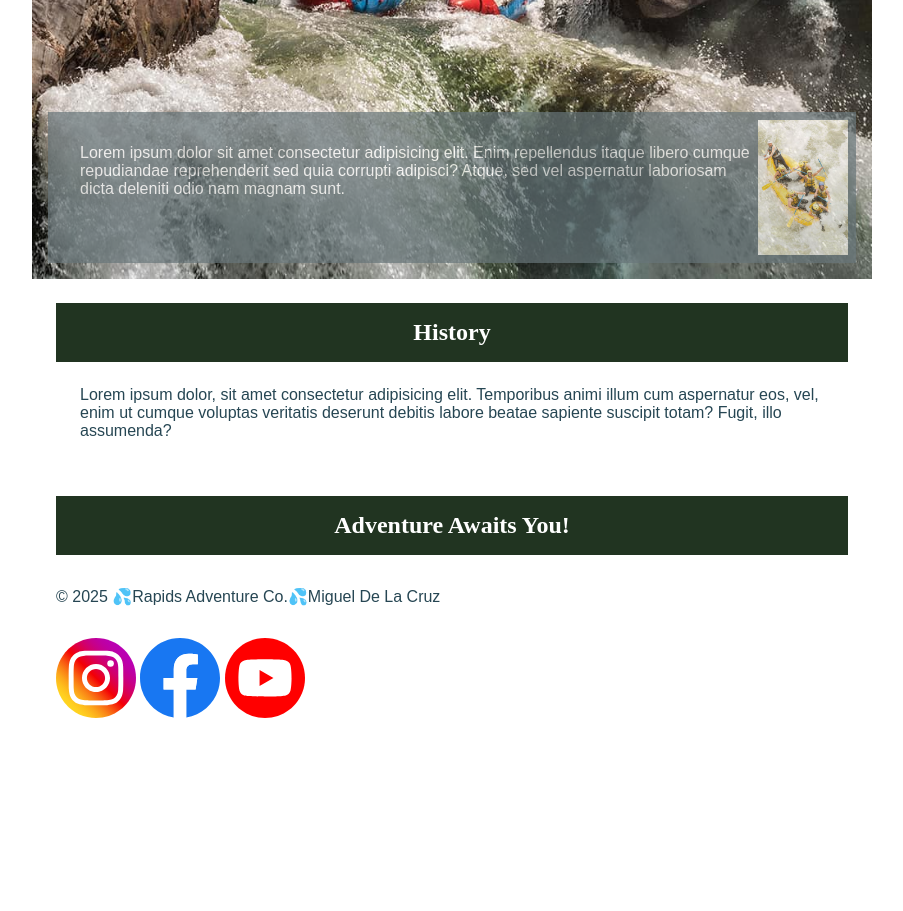
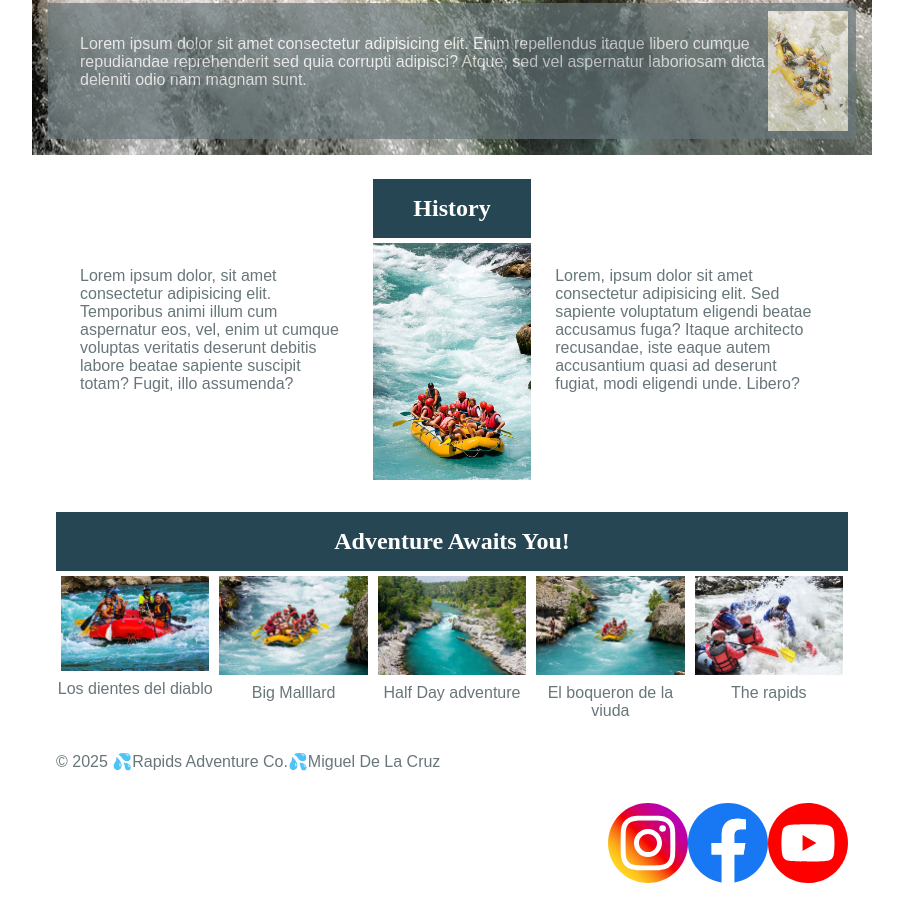
Before and after one commit to mdelacruzrobles/wdd130, a plain HTML site: page wwr/about.html in a window 1280 px wide. Shown: the part 580-1491 px from the top of the page, without its empty margins (188-1091 px from the left). Before the commit the page ends 1326 px from the top, so only its background shows below. Drawn offline with Linux system fonts and the light colour scheme.

Commit message:
project04

```diff
--- a/wwr/about.html
+++ b/wwr/about.html
@@ -38,14 +38,40 @@
             </article>
 
         </div>
-        <section>
+        <section class="history">
             <h2>History</h2>
-            <p>Lorem ipsum dolor, sit amet consectetur adipisicing elit. Temporibus animi illum cum aspernatur eos, vel,
+            <img src="images/history.jpg" alt="history image">
+            <p class="first">Lorem ipsum dolor, sit amet consectetur adipisicing elit. Temporibus animi illum cum
+                aspernatur eos, vel,
                 enim ut cumque voluptas veritatis deserunt debitis labore beatae sapiente suscipit totam? Fugit, illo
                 assumenda?</p>
+            <p class="second">Lorem, ipsum dolor sit amet consectetur adipisicing elit. Sed sapiente voluptatum eligendi
+                beatae accusamus fuga? Itaque architecto recusandae, iste eaque autem accusantium quasi ad deserunt
+                fugiat, modi eligendi unde. Libero?</p>
         </section>
         <section>
             <h2>Adventure Awaits You!</h2>
+            <figure class="adventure">
+                <img src="images/adventure1.jpg" alt="Los dientes del diablo">
+                <figcaption>Los dientes del diablo</figcaption>
+            </figure>
+            <figure class="adventure">
+                <img src="images/adventure2.jpg" alt="Big Malllard">
+                <figcaption>Big Malllard</figcaption>
+            </figure>
+            <figure class="adventure">
+                <img src="images/adventure3.jpg" alt="Half Day adventure">
+                <figcaption>Half Day adventure</figcaption>
+            </figure>
+            <figure class="adventure">
+                <img src="images/adventure4.jpg" alt="El boqueron de la viuda">
+                <figcaption>El boqueron de la viuda</figcaption>
+            </figure>
+            <figure class="adventure">
+                <img src="images/adventure5.jpg" alt="The rapids">
+                <figcaption>The rapids</figcaption>
+            </figure>
+
         </section>
 
     </main>
--- a/wwr/styles/rafting.css
+++ b/wwr/styles/rafting.css
@@ -12,10 +12,33 @@
     padding: 0;
     box-sizing: border-box;
 }
+header{
+    display: grid;
+    grid-template-columns: 200px 1fr;
+    align-items: center;
+}
+nav a{
+    text-decoration: none;
+    color: white;
+
+
+    }
+nav ul{
+    background-color: var(--accent1-color);
+    display: flex;
+    justify-content: space-evenly;
+    list-style: none;
+    padding: 0.5rem;
+    font-size: 1.2rem;
+    font-weight: 700;
+}
+
+
 body {
     font-family: var(--body-font);
-    color: var(--accent1-color);
+    color: var(--accent2-color);
 }
+
 header, main, footer {
     width: 840px;
     margin: 0 auto;
@@ -30,7 +53,10 @@ nav, p, section, article {
     margin: 16px;
     padding: 8px;
 }
-
+.socialmedia {
+    display: flex;
+    justify-content: end;
+}
 .socialmedia a {
     text-decoration: none;
 }
@@ -52,7 +78,7 @@ nav, p, section, article {
     padding: 16px;
     text-align: center;
     opacity: 0.7;
-    background-color: var(--accent1-color);
+    background-color: var(--accent2-color);
     color: #fff;
 }
 .hero article {
@@ -65,15 +91,51 @@ nav, p, section, article {
 
 .hero article img {
     float: right;
-    width: 90px;
+    width: 80px;
 }
+.history{
+    display: grid;
+    grid-template-columns: 1fr 0.5fr 1fr;
 
+}
+.history img{
+    grid-column: 2 / 3;
+    width: 100%;
+    height: auto;
+}
+.history h2{
+   grid-column: 2 / 3;
+   margin-bottom: 5px;
 
+}
+.history .first{
+    grid-column: 1/2;
+    grid-row: 2/ 3;
+}
+.history .second{
+    grid-column: 3/4;
+    grid-row: 2/3;
 
+}
 h2 {
-    background-color: var(--secondary-color);
+    background-color: var(--accent1-color);
     color: #fff;
     text-align: center;
     padding: 16px;
+}section{
+    display: grid ;
+    grid-template-columns: 1fr 1fr 1fr 1fr 1fr;
 
 }
+section h2{
+    grid-column: 1 / -1;
+    text-align: center;
+}
+section figure img{
+    padding: 5px;
+    width: 100%;
+    height: auto;
+}
+section figure{
+    text-align: center;
+}
```
Also changed, not shown: wwr/images/adventure1.jpg (added), wwr/images/adventure2.jpg (added), wwr/images/adventure3.jpg (added), wwr/images/adventure4.jpg (added), wwr/images/adventure5.jpg (added), wwr/images/history.jpg (added).
